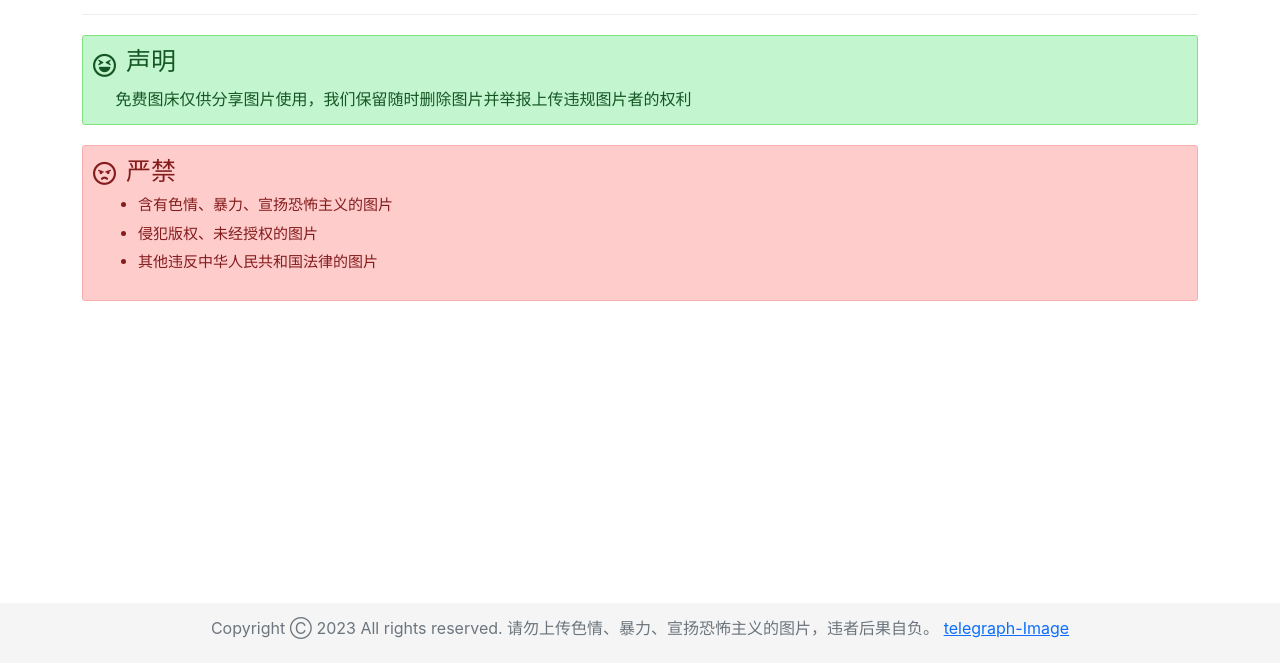
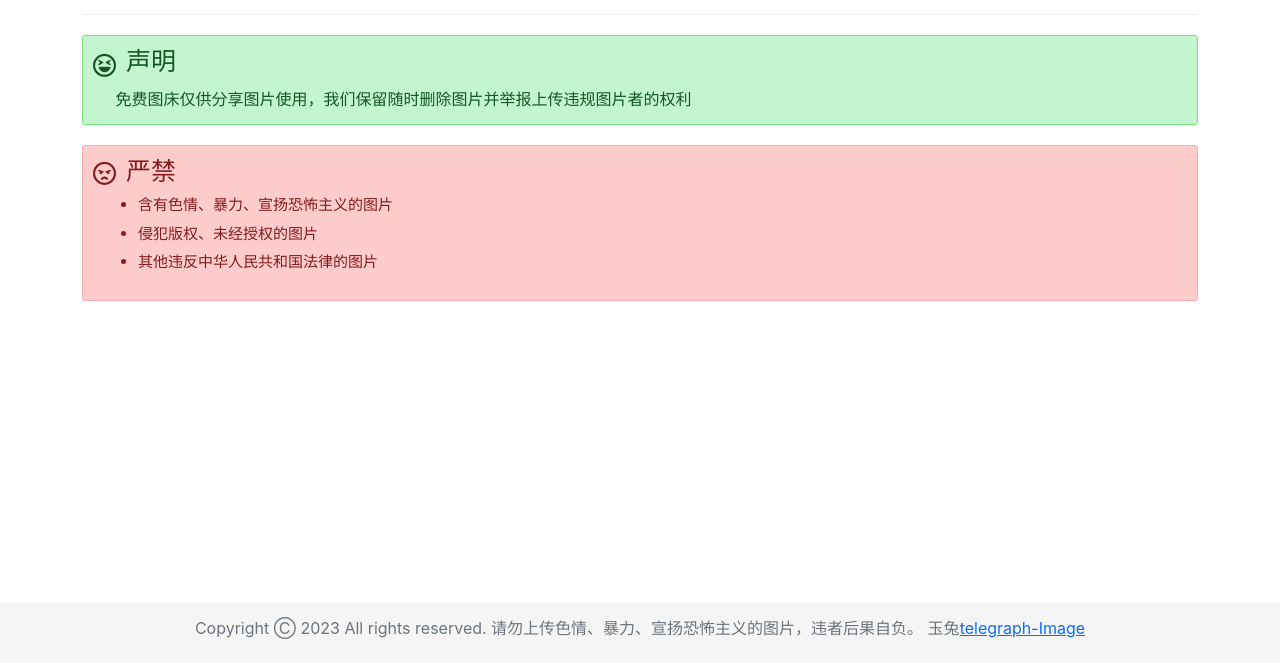
Before and after one commit to Edwiinsgm/img, a plain HTML site: page about.html in a window 1280 px wide. Shown: the part 137-800 px from the top of the page. Drawn offline with nearby package versions, Linux system fonts and the light colour scheme.

Commit message:
Update about.html

```diff
--- a/about.html
+++ b/about.html
@@ -74,7 +74,7 @@
     <footer class="footer">
         <div class="container text-center">
             <p class="text-muted">Copyright Ⓒ 2023 All rights reserved. 请勿上传色情、暴力、宣扬恐怖主义的图片，违者后果自负。
-                 <a href="https://github.com/x-dr/telegraph-Image" target="_blank" >telegraph-Image</a></p>
+                 玉兔<a href="https://nav.52xmao.com/" target="_blank" >telegraph-Image</a></p>
         </div>
     </footer>
 
```
